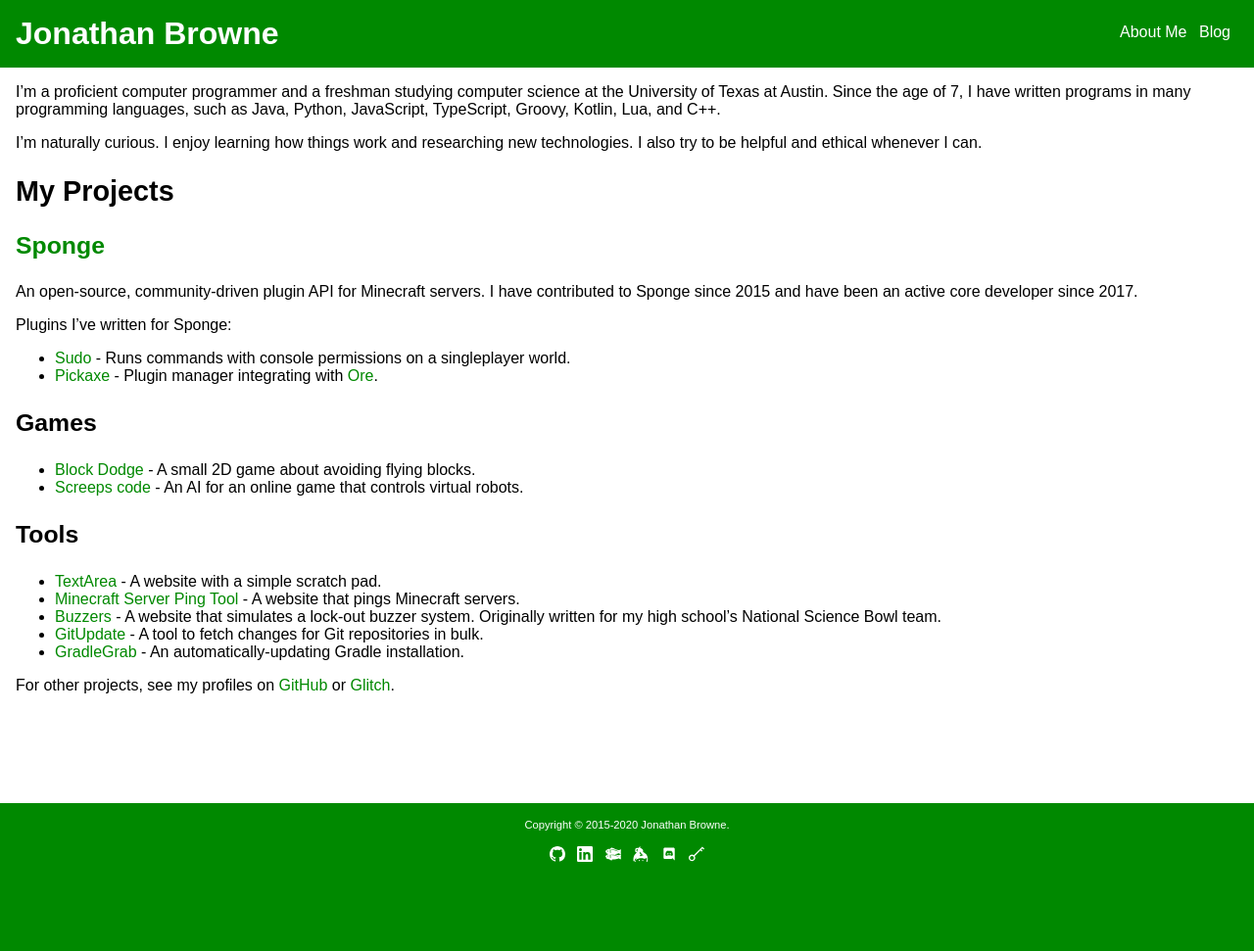
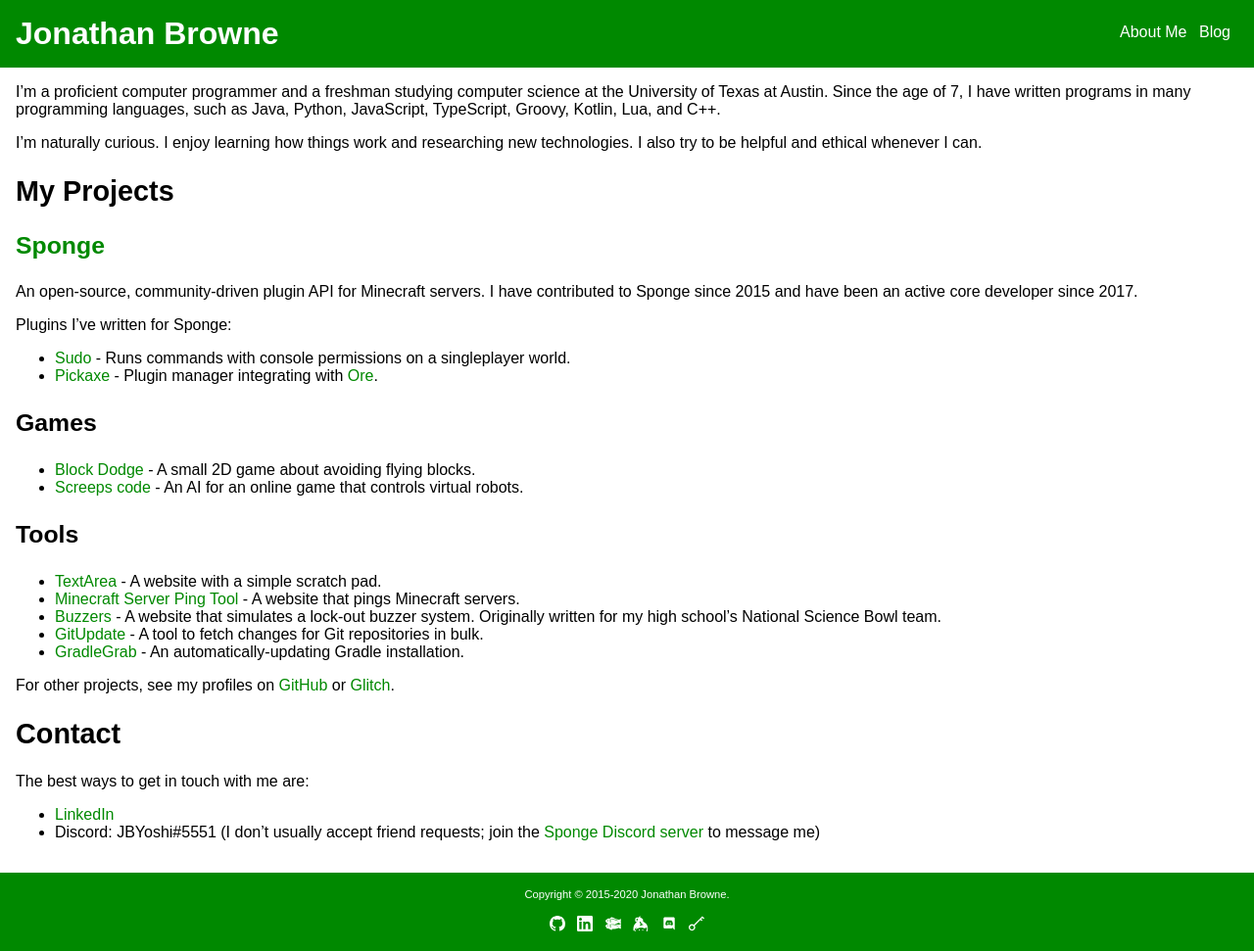
Before and after one commit to JBYoshi/jbyoshi.github.io, a Jekyll site: the page built from index.md, in a window 1280 px wide. Shown: the whole page at 98% size. Built offline with Jekyll 4.4.1, drawn with Linux system fonts in a browser that asks for light colours; before the commit the page ends 900 px from its top, so only the background shows below that.

Commit message:
Add some contact info to the main page.

```diff
--- a/index.md
+++ b/index.md
@@ -32,3 +32,10 @@
 * [GradleGrab](https://github.com/JBYoshi/GradleGrab) - An automatically-updating Gradle installation.
 
 For other projects, see my profiles on [GitHub](https://github.com/JBYoshi) or [Glitch](https://glitch.com/@JBYoshi).
+
+## Contact
+
+The best ways to get in touch with me are:
+
+* [LinkedIn](https://linkedin.com/in/jonathan-browne)
+* Discord: JBYoshi#5551 (I don't usually accept friend requests; join the [Sponge Discord server](https://discord.gg/sponge) to message me)
```
